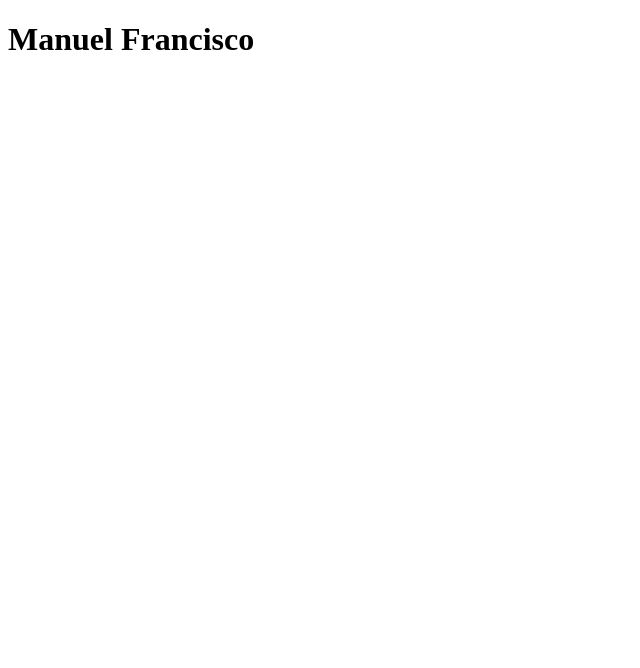
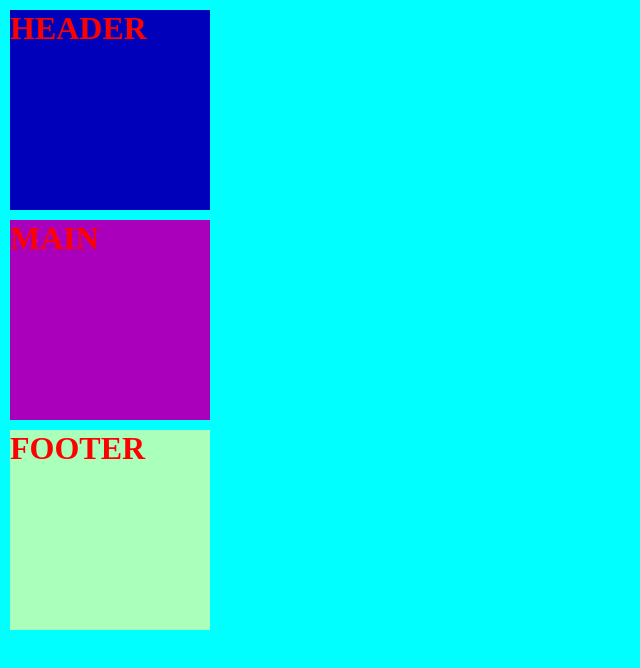
Before and after one commit to tecnofence/TT-CSS-JS-PRO, a plain HTML site: page aula2/aula2.html in a window 1280 px wide. Shown: the whole page, without its empty margins (0-640 px from the left). Drawn offline with Linux system fonts and the light colour scheme.

Commit message:
Css criado

```diff
--- a/aula2/aula2.html
+++ b/aula2/aula2.html
@@ -4,13 +4,21 @@
     <meta charset="UTF-8">
     <meta http-equiv="X-UA-Compatible" content="IE=edge">
     <meta name="viewport" content="width=device-width, initial-scale=1.0">
+    <link rel="stylesheet" href="style.css">
     <title>Aula 2
 
     </title>
 </head>
 <body>
-
-    <h1>Manuel Francisco</h1>
+    <header id="header-id">
+        <p class="text">HEADER</p>
+    </header>
+    <main id="main-id">
+        <p class="text">Main</p>
+    </main>
+    <footer id="footer-id">
+        <p class="text">FOOTER</p>
+    </footer>
 
 </body>
 </html>
--- /dev/null
+++ b/aula2/style.css
@@ -0,0 +1,47 @@
+body, html{
+    width: 100%;
+    height: 100%;
+    background-color: aqua;
+}
+
+
+*{
+    margin: 0;
+    padding: 0;
+    box-sizing: border-box;
+    text-decoration: none;
+}
+
+
+
+
+#header-id,
+#main-id,
+#footer-id{
+
+    height: 200px;
+    width: 200px;
+    margin: 10px;
+}
+
+#header-id, #main-id, #footer-id p{
+    color: red;
+    font-size: 2rem;
+    font-weight: bold ;
+    text-transform: uppercase;
+
+}
+
+#main-id{
+    background-color: #aa00bb;
+
+}
+
+
+#footer-id{
+    background-color: #aaffbb;
+}
+
+#header-id{
+    background-color: #0000bb;
+}
```
